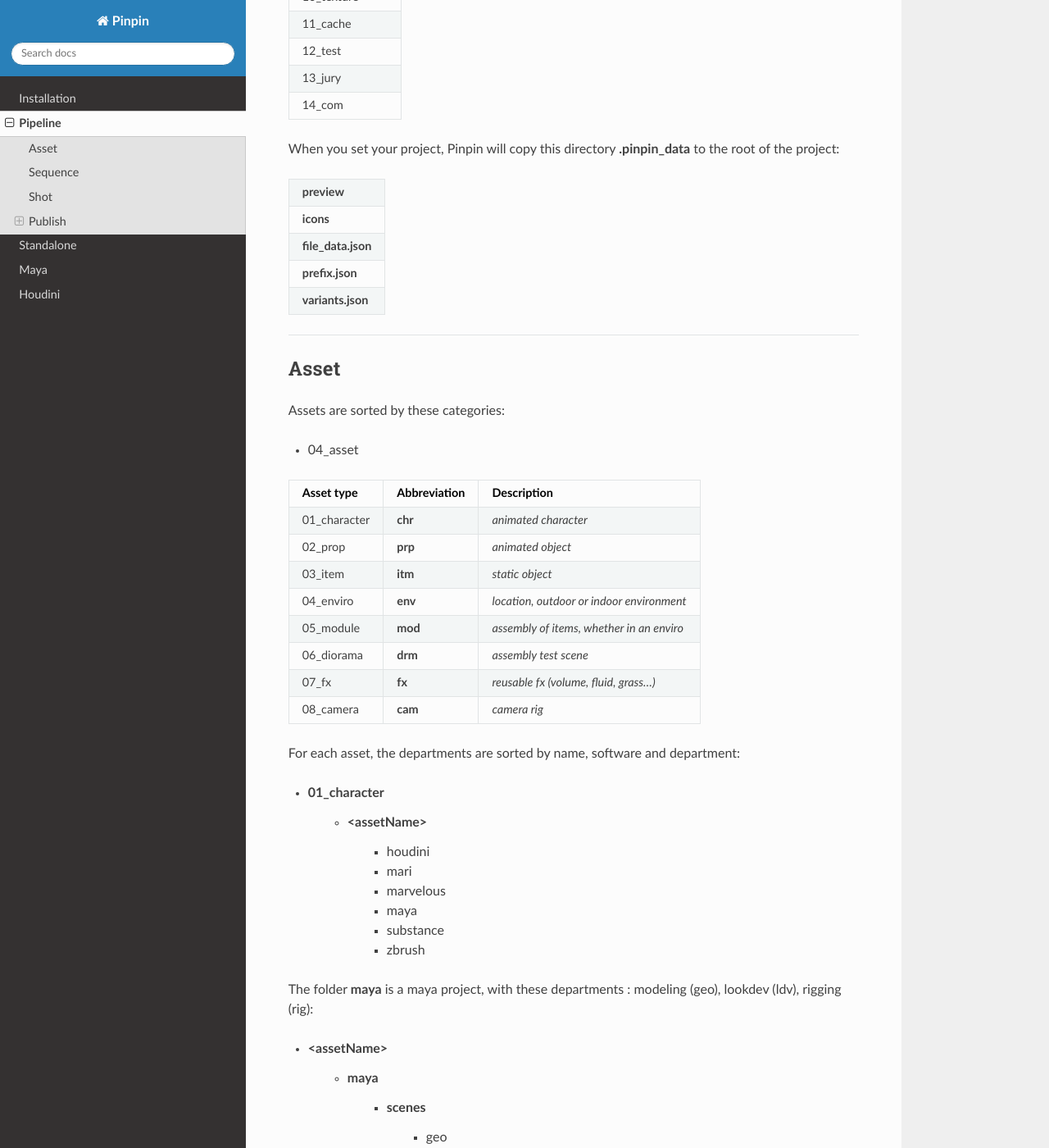
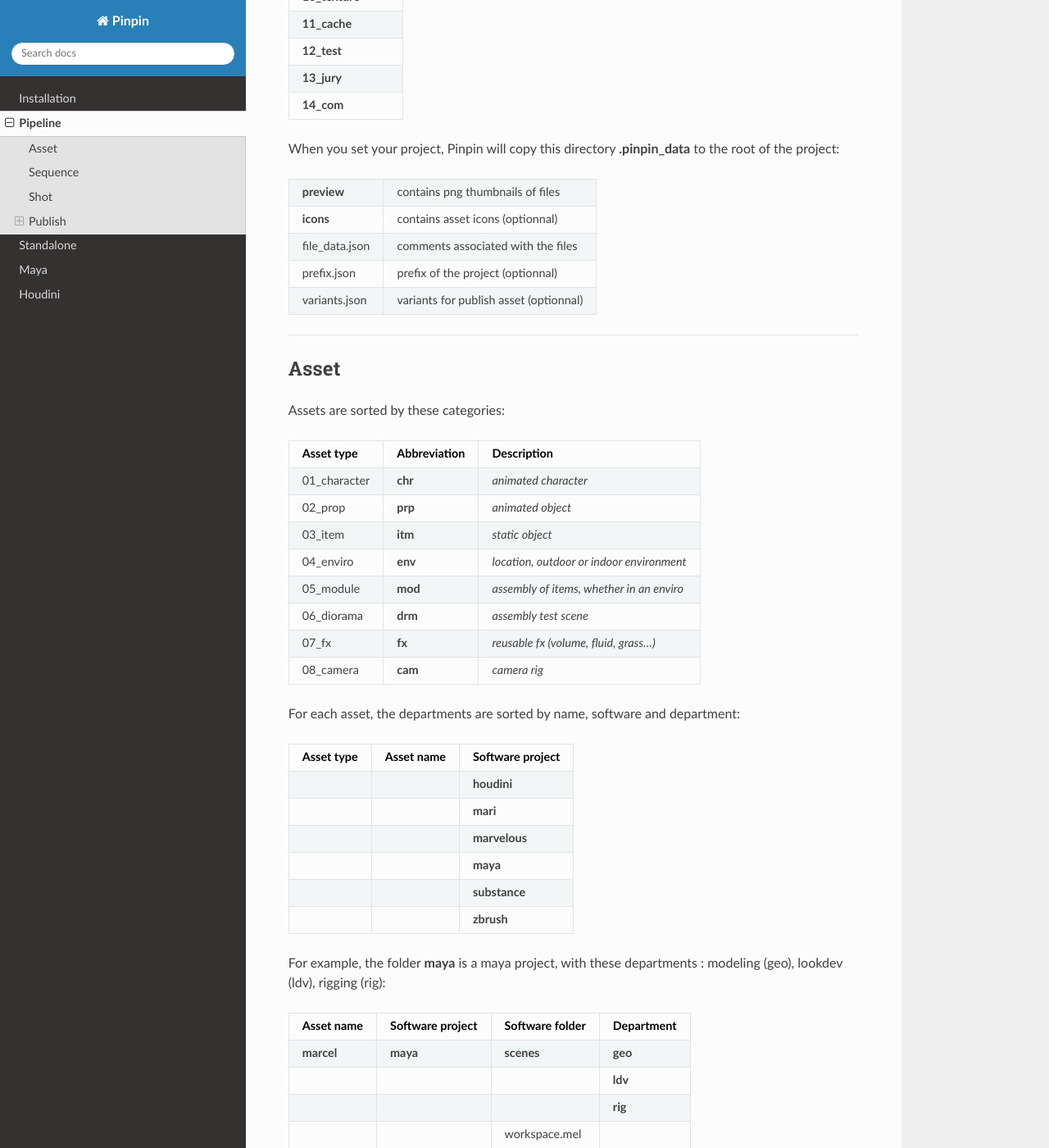
Before and after one commit to DavidDelaunay43/Pinpin, a Sphinx documentation site: the page built from documentation/source/pipeline.rst, in a window 1280 px wide and 1400 px high, scrolled down 716 px. Shown: the whole window at 82% size. Built offline with Sphinx 7.4.7 and the Read the Docs theme 2.0.0, drawn with Linux system fonts in a browser that asks for light colours.

Commit message:
update doc

```diff
--- a/documentation/source/pipeline.rst
+++ b/documentation/source/pipeline.rst
@@ -11,31 +11,36 @@ Here is the structure of the parent directories of an ESMA Montpellier film:
 .. list-table::
 
     * - **.pinpin_data**
-    * - 00_managment
-    * - 01_externalData
-    * - 02_ressources
-    * - 03_preprod
-    * - 04_asset
-    * - 05_sequence
-    * - 06_shot
-    * - 07_comp
-    * - 08_editing
-    * - 09_publish
-    * - 10_texture
-    * - 11_cache
-    * - 12_test
-    * - 13_jury
-    * - 14_com
+    * - **00_managment**
+    * - **01_externalData**
+    * - **02_ressources**
+    * - **03_preprod**
+    * - **04_asset**
+    * - **05_sequence**
+    * - **06_shot**
+    * - **07_comp**
+    * - **08_editing**
+    * - **09_publish**
+    * - **10_texture**
+    * - **11_cache**
+    * - **12_test**
+    * - **13_jury**
+    * - **14_com**
 
 When you set your project, Pinpin will copy this directory **.pinpin_data** to the root of the project:
 
 .. list-table::
 
     * - **preview**
+      - contains png thumbnails of files
     * - **icons**
-    * - **file_data.json**
-    * - **prefix.json**
-    * - **variants.json**
+      - contains asset icons (optionnal)
+    * - file_data.json
+      - comments associated with the files
+    * - prefix.json
+      - prefix of the project (optionnal)
+    * - variants.json
+      - variants for publish asset (optionnal)
 
 ------------
 
@@ -43,8 +48,6 @@ Asset
 -----
 
 Assets are sorted by these categories:
-
-* 04_asset
 
 .. list-table::
    :header-rows: 1
@@ -79,24 +82,56 @@ Assets are sorted by these categories:
 
 For each asset, the departments are sorted by name, software and department:
 
-* 01_character
-    * <assetName>
-        * houdini
-        * mari
-        * marvelous
-        * maya
-        * substance
-        * zbrush
+.. list-table::
+    :header-rows: 1
 
-The folder **maya** is a maya project, with these departments : modeling (geo), lookdev (ldv), rigging (rig):
+    * - Asset type
+      - Asset name
+      - Software project
+    * -
+      -
+      - **houdini**
+    * -
+      -
+      - **mari**
+    * -
+      -
+      - **marvelous**
+    * -
+      -
+      - **maya**
+    * -
+      -
+      - **substance**
+    * -
+      -
+      - **zbrush**
 
-* <assetName>
-    * maya
-        * scenes
-            * geo
-            * ldv
-            * rig
-        * workspace.mel
+For example, the folder **maya** is a maya project, with these departments : modeling (geo), lookdev (ldv), rigging (rig):
+
+.. list-table::
+    :header-rows: 1
+
+    * - Asset name
+      - Software project
+      - Software folder
+      - Department
+    * - **marcel**
+      - **maya**
+      - **scenes**
+      - **geo**
+    * -
+      -
+      -
+      - **ldv**
+    * -
+      -
+      -
+      - **rig**
+    * -
+      -
+      - workspace.mel
+      -
 
 Here is an example of an asset file nomenclature:
 
@@ -131,7 +166,7 @@ Here is an example of an asset file nomenclature:
 * chr : abbreviation of the asset type in three lower case letters.
 * marcel : asset name.
 * geo : abbreviation of the department in three lower case letters.
-* E : abbreviation for **Edit** because the asset is in edition.
+* E : abbreviation for *Edit* because the asset is in edition.
 * 001 : increment.
 * .ma : file extension.
 
@@ -229,9 +264,9 @@ The publish directory is divided into these directories:
 
 .. list-table::
 
-   * - asset
-   * - sequence
-   * - shot
+   * - **asset**
+   * - **sequence**
+   * - **shot**
 
 Asset publish
 ^^^^^^^^^^^^^
@@ -240,24 +275,24 @@ The asset publish directory is divided into these directories:
 
 .. list-table::
 
-   * - 01_character
-   * - 02_prop
-   * - 03_item
-   * - 04_enviro
-   * - 05_module
-   * - 06_diorama
-   * - 07_fx
-   * - 08_camera
+   * - **01_character**
+   * - **02_prop**
+   * - **03_item**
+   * - **04_enviro**
+   * - **05_module**
+   * - **06_diorama**
+   * - **07_fx**
+   * - **08_camera**
 
 Each asset type directory is divied in to these directories:
 
 .. list-table::
 
-   * - clo
-   * - geo
-   * - grm
-   * - ldv
-   * - rig
+   * - **clo**
+   * - **geo**
+   * - **grm**
+   * - **ldv**
+   * - **rig**
 
 Here is an example of a published file tree:
 
@@ -281,7 +316,7 @@ Here is an example of a published file tree:
      - CDS_chr_petru_geo_P.ma
      -
    * -
-     - *OLD*
+     - **OLD**
      - CDS_chr_chauvesouris_geo_P_001.ma
    * -
      -
@@ -309,7 +344,7 @@ Here is an example of a published file tree:
      - CDS_chr_petru_ldv_P.ma
      -
    * -
-     - *OLD*
+     - **OLD**
      -
 
    * - **rig**
@@ -325,5 +360,5 @@ Here is an example of a published file tree:
      - CDS_chr_petru_rig_P.ma
      -
    * -
-     - *OLD*
+     - **OLD**
      -
```
Also changed, not shown: 2 other files.
